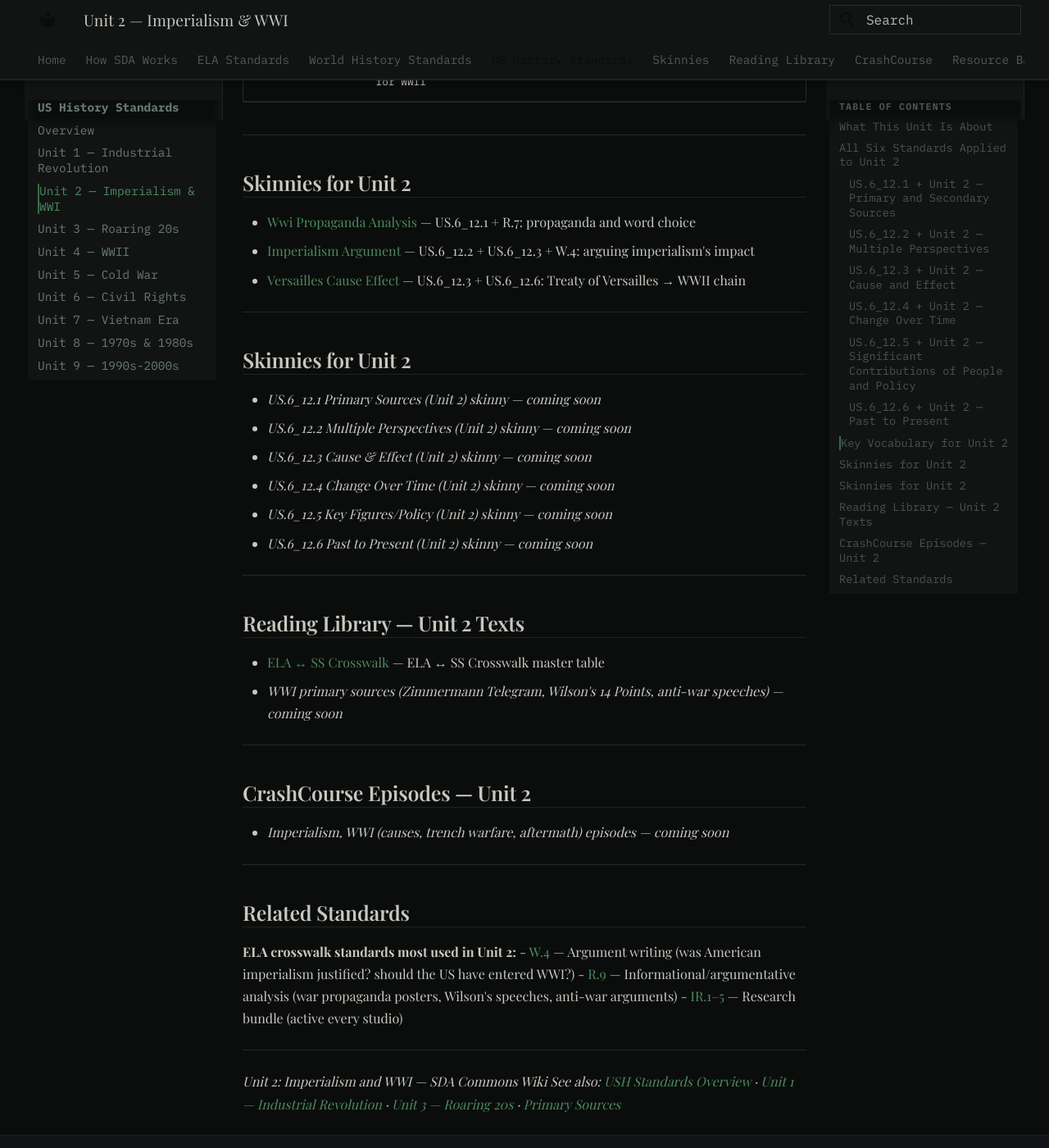
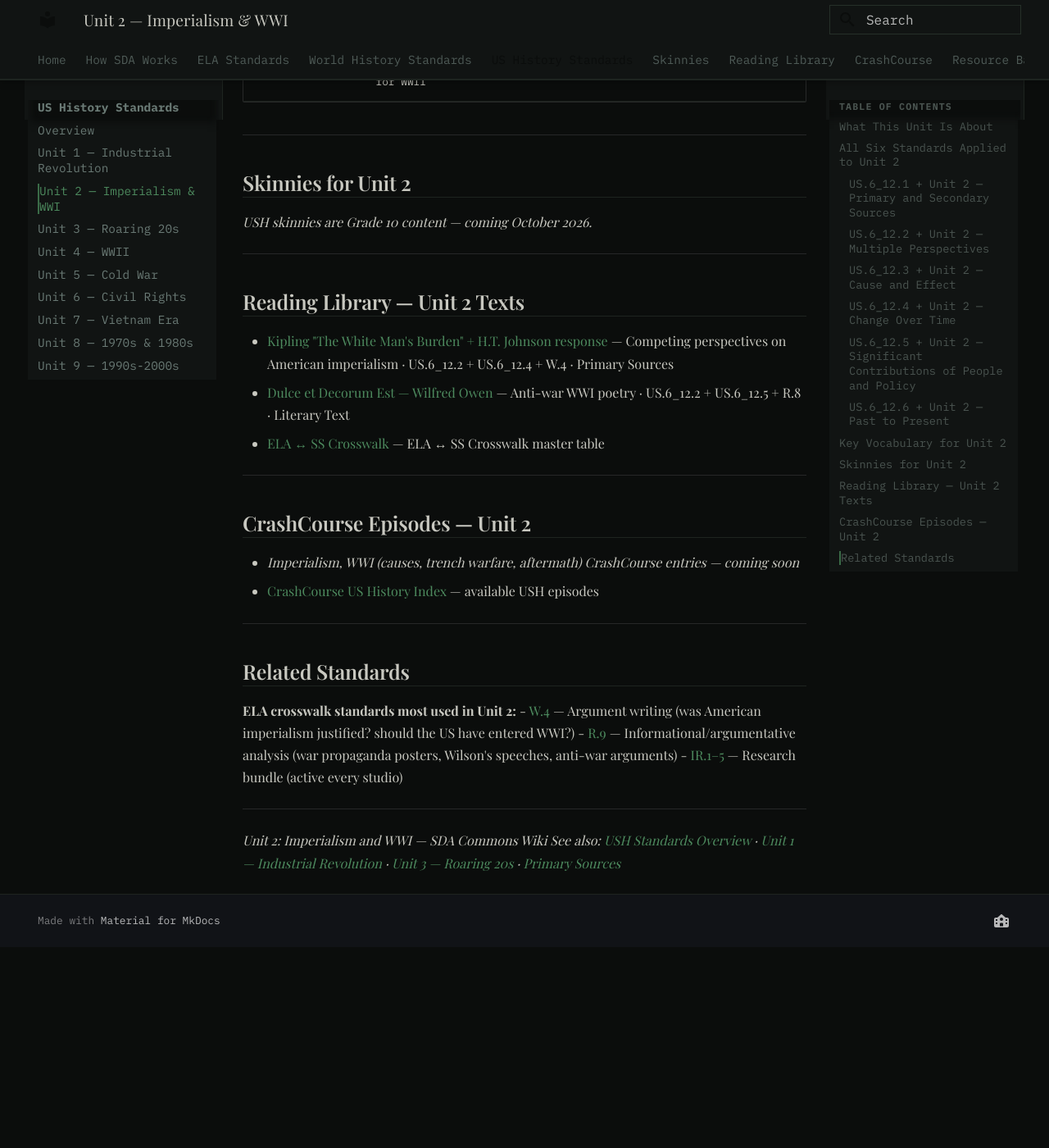
Before and after one commit to laskerpanda/SDA-WIKI, an MkDocs documentation site: the page built from docs/standards/social-studies/us-history/unit-2-imperialism-wwi.md, in a window 1280 px wide and 1400 px high, scrolled down 4900 px. Shown: the whole window at 82% size. Built offline with MkDocs 1.6.1 and Material for MkDocs 9.7.7, drawn with Linux system fonts in a browser that asks for light colours; some web fonts are replaced; after the commit the page ends 6055 px from its top, so only the background shows below that.

Commit message:
hermes: 2026-06-12 15:45

```diff
--- a/docs/standards/social-studies/us-history/unit-2-imperialism-wwi.md
+++ b/docs/standards/social-studies/us-history/unit-2-imperialism-wwi.md
@@ -158,33 +158,22 @@ This unit covers:
 
 ## Skinnies for Unit 2
 
-- [Wwi Propaganda Analysis](/skinnies/us-history/unit-2/wwi-propaganda-analysis.md) — US.6_12.1 + R.7: propaganda and word choice
-- [Imperialism Argument](/skinnies/us-history/unit-2/imperialism-argument.md) — US.6_12.2 + US.6_12.3 + W.4: arguing imperialism's impact
-- [Versailles Cause Effect](/skinnies/us-history/unit-2/versailles-cause-effect.md) — US.6_12.3 + US.6_12.6: Treaty of Versailles → WWII chain
-
----
-
-## Skinnies for Unit 2
-
-- *US.6_12.1 Primary Sources (Unit 2) skinny — coming soon*
-- *US.6_12.2 Multiple Perspectives (Unit 2) skinny — coming soon*
-- *US.6_12.3 Cause & Effect (Unit 2) skinny — coming soon*
-- *US.6_12.4 Change Over Time (Unit 2) skinny — coming soon*
-- *US.6_12.5 Key Figures/Policy (Unit 2) skinny — coming soon*
-- *US.6_12.6 Past to Present (Unit 2) skinny — coming soon*
+*USH skinnies are Grade 10 content — coming October 2026.*
 
 ---
 
 ## Reading Library — Unit 2 Texts
 
+- [Kipling "The White Man's Burden" + H.T. Johnson response](../../../reading-library/social-studies/kipling-white-mans-burden.md) — Competing perspectives on American imperialism · US.6_12.2 + US.6_12.4 + W.4 · Primary Sources
+- [Dulce et Decorum Est — Wilfred Owen](../../../reading-library/social-studies/dulce-et-decorum-est.md) — Anti-war WWI poetry · US.6_12.2 + US.6_12.5 + R.8 · Literary Text
 - [ELA ↔ SS Crosswalk](../../../reading-library/crosswalk/crosswalk-ela-ss.md) — ELA ↔ SS Crosswalk master table
-- *WWI primary sources (Zimmermann Telegram, Wilson's 14 Points, anti-war speeches) — coming soon*
 
 ---
 
 ## CrashCourse Episodes — Unit 2
 
-- *Imperialism, WWI (causes, trench warfare, aftermath) episodes — coming soon*
+- *Imperialism, WWI (causes, trench warfare, aftermath) CrashCourse entries — coming soon*
+- [CrashCourse US History Index](../../../crashcourse/us-history/index.md) — available USH episodes
 
 ---
 
```
Also changed, not shown: docs/standards/social-studies/us-history/unit-1-industrial.md (+4 -16 lines), docs/standards/social-studies/us-history/unit-3-roaring-20s.md (+3 -7 lines), docs/standards/social-studies/us-history/unit-4-wwii.md (+4 -8 lines), docs/standards/social-studies/us-history/unit-5-cold-war.md (+4 -7 lines).
